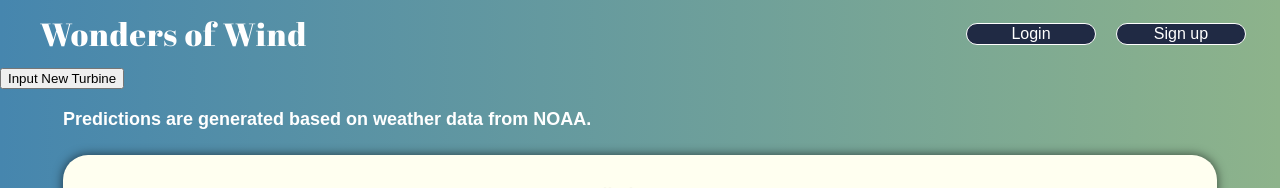
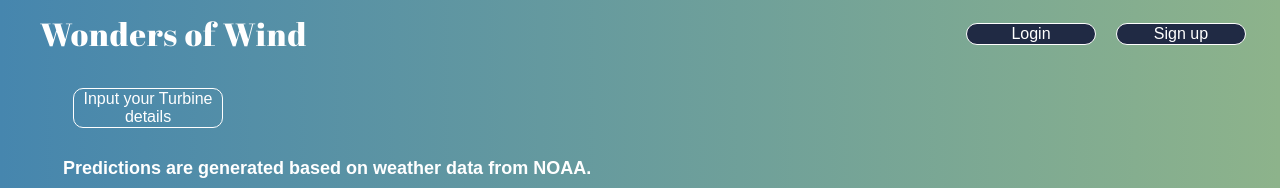
Before and after one commit to T1mTop1a/team_project_wonders_of_wind, a React (Create React App) app in the folder frontend/: page / in a window 1280 px wide. Shown: the top 188 px of the page. Built offline with nearby package versions, Linux system fonts and the light colour scheme; no server answers.

Commit message:
readd forms and edit styling

```diff
--- a/frontend/src/pages/css/homepage.css
+++ b/frontend/src/pages/css/homepage.css
@@ -5,6 +5,21 @@
   background: rgba(255, 255, 255, 0.3);
   box-shadow: 0 0 20px 2px rgba(0, 0, 0, 0.5);
 } */
+
+.tablinks{
+  cursor: auto;
+  color: white;
+  border-radius: 10px;
+  text-align: centre;
+  font-size: medium;
+  background: transparent;
+  right: 0;
+  margin-left: 63px;
+  border: 1px solid white;
+  margin: 10px;
+  width: 150px;
+  margin-top: 20px;
+}
 
 .inputBox {
     width: 450px;
@@ -19,6 +34,7 @@
     color: white;
     border-radius: 5px;
 }
+
 .inputBase2 {
   position: relative;
   width: 450px;
@@ -34,7 +50,7 @@ input[type="text"]{
 .tabcontent {
   display: none;
   padding: 6px 12px;
-  border: 1px solid #ccc;
+  border: transparent;
   border-top: none;
 }
 
--- a/frontend/src/pages/homepage.js
+++ b/frontend/src/pages/homepage.js
@@ -117,14 +117,14 @@ const Home = () => {
     return (
       <div>
         <div className="tab">
-          <button className="tablinks" onClick={(event) => Tabs(event, 'InputNewTurbine')}>Input New Turbine</button>
-          <button className="tablinks" onClick={(event) => Tabs(event, 'SelectSavedTurbine')}>Select Saved Turbine</button>
+          <button className="tablinks" onClick={(event) => Tabs(event, 'InputNewTurbine')}>Input your Turbine details</button>
+          <button className="tablinks" onClick={(event) => Tabs(event, 'SelectSavedTurbine')} >Select one of your saved Turbine</button>
         </div>
       </div>
     );
     }
     else{
-      return(<button className="tablinks" onClick={(event) => Tabs(event, 'InputNewTurbine')}>Input New Turbine</button>);
+      return(<button className="tablinks" onClick={(event) => Tabs(event, 'InputNewTurbine')}>Input your Turbine details</button>);
     }
   }
 
@@ -288,12 +288,13 @@ const Home = () => {
     <div className="base">
       <Header />
 
-      <div>
+      <div class="inputBase2">
         < Addingtabs />
       </div>
 
-      <div id="InputNewTurbine" class="tabcontent" >
-        <h3 className="searchTitle">Input New turbine</h3>
+      <div id="InputNewTurbine" class="inputBase2 tabcontent" >
+       <form className="newTurbine" onSubmit={e => e.preventDefault()} id="turbineModelForm">
+        <h3 className="searchTitle">Input turbine details to generate predictions</h3>
         <div>
           <input type="text" class="inputBox" name="lat" placeholder="Input your turbine latitude" />
         </div>
@@ -320,11 +321,15 @@ const Home = () => {
             Search
           </button>
         </div>
+        </form>
       </div>
 
-      <div id="SelectSavedTurbine" className="tabcontent">
-
-          <h3 className="searchTitle">Select saved turbine</h3>
+      <div id="SelectSavedTurbine" className="inputBase2 tabcontent" >
+        <form onSubmit={e => e.preventDefault()} id="savedTurbineForm"
+            style={{
+              visibility: turbineFormVisibility,
+            }}>
+          <h3 className="searchTitle">Select one of your saved turbines</h3>
           <Select
             className="modelDropDown" styles={dropdownStyles}
             options={turbineList}
@@ -345,6 +350,7 @@ const Home = () => {
               Search
             </button>
           </div>
+          </form>
       </div>
 
       {showDescription()}
```
